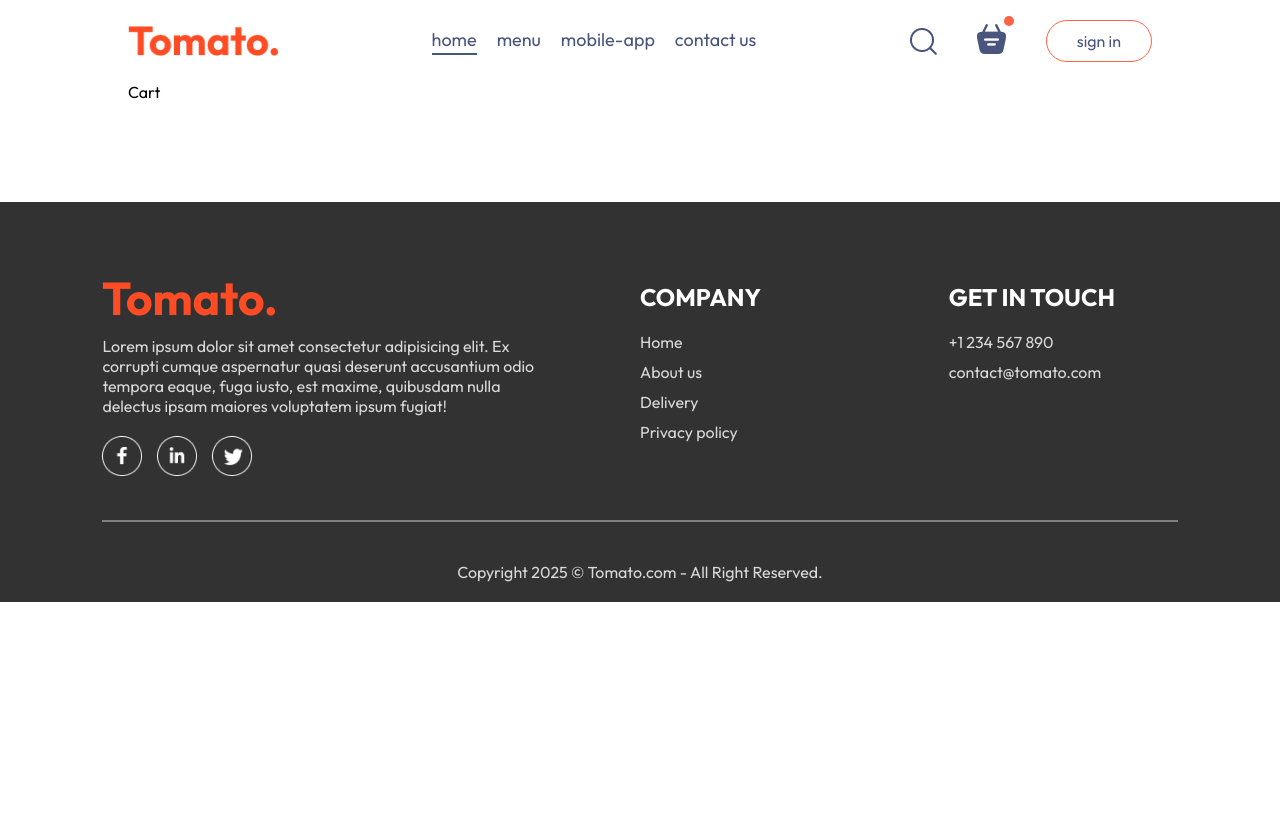
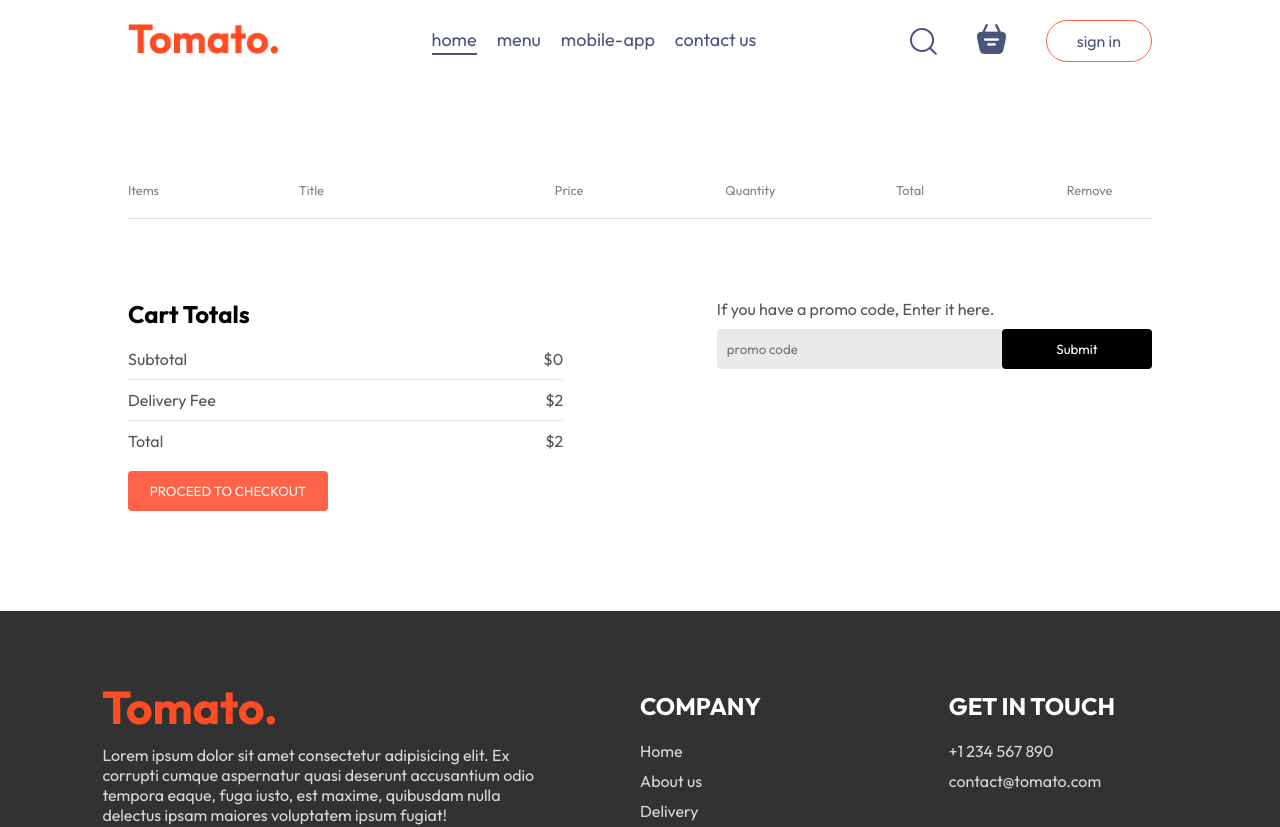
Before and after one commit to mahmoudmaged226/food-del, a React (Vite) app in the folder frontend/: page /cart in a window 1280 px wide. Shown: the top 827 px of the page. Before the commit the page ends 800 px from the top, so only its background shows below. Built offline with nearby package versions, Linux system fonts and the light colour scheme.

Commit message:
Enhance Cart and Navbar components with total amount calculation and navigation links

```diff
--- a/frontend/src/components/Navbar/Navbar.jsx
+++ b/frontend/src/components/Navbar/Navbar.jsx
@@ -2,13 +2,19 @@
 import "./Navbar.css";
 import { assets } from "../../assets/assets";
 import { Link } from "react-router-dom";
+import { StoreContext } from "../../context/StoreContext";
+import { useContext } from "react";
 
 const Navbar = ({ setShowLogin }) => {
   const [menu, setMenu] = useState("home");
 
+  const { getTotalCartAmount } = useContext(StoreContext);
+
   return (
     <div className="navbar">
-      <img src={assets.logo} alt="" className="logo" />
+      <Link to="/">
+        <img src={assets.logo} alt="" className="logo" />
+      </Link>
       <ul className="navbar-menu">
         <Link
           to="/"
@@ -42,8 +48,10 @@
       <div className="navbar-right">
         <img src={assets.search_icon} alt="" />
         <div className="navbar-search-icon">
-          <img src={assets.basket_icon} alt="" />
-          <div className="dot"></div>
+          <Link to="/cart">
+            <img src={assets.basket_icon} alt="" />
+          </Link>
+          <div className={getTotalCartAmount() === 0 ? "" : "dot"}></div>
         </div>
         <button onClick={() => setShowLogin(true)}>sign in</button>
       </div>
--- a/frontend/src/context/StoreContext.jsx
+++ b/frontend/src/context/StoreContext.jsx
@@ -16,9 +16,16 @@
     setCartItems((prev) => ({ ...prev, [itemId]: prev[itemId] - 1 }));
   };
 
-  useEffect(() => {
-    console.log(cartItems);
-  }, [cartItems]);
+  const getTotalCartAmount = () => {
+    let totalAmount = 0;
+    for (const item in cartItems) {
+      if (cartItems[item] > 0) {
+        let itemInfo = food_list.find((product) => product._id === item);
+        totalAmount += itemInfo.price * cartItems[item];
+      }
+    }
+    return totalAmount;
+  };
 
   const contextValue = {
     food_list,
@@ -26,6 +33,7 @@
     addToCart,
     removeFromCart,
     setCartItems,
+    getTotalCartAmount,
   };
   return (
     <StoreContext.Provider value={contextValue}>
--- a/frontend/src/pages/Cart/Cart.css
+++ b/frontend/src/pages/Cart/Cart.css
@@ -0,0 +1,105 @@
+.cart {
+  margin-top: 100px;
+}
+
+.cart-items-title {
+  display: grid;
+  grid-template-columns: 1fr 1.5fr 1fr 1fr 1fr 0.5fr;
+  align-items: center;
+  color: grey;
+  font-size: max(1vw, 12px);
+}
+
+.cart-items-item {
+  margin: 10px 0;
+  color: black;
+}
+
+.cart-items-item img {
+  width: 50px;
+}
+
+.cart hr {
+  height: 1px;
+  background-color: #e2e2e2;
+  border: none;
+}
+
+.cart-items-item .cross {
+  cursor: pointer;
+}
+
+.cart-bottom {
+  margin-top: 80px;
+  display: flex;
+  justify-content: space-between;
+  gap: max(12vw, 20px);
+}
+.cart-total {
+  flex: 1;
+  display: flex;
+  flex-direction: column;
+  gap: 20px;
+}
+
+.cart-total-details {
+  display: flex;
+  justify-content: space-between;
+  color: #555;
+}
+.cart-total hr {
+  margin: 10px 0px;
+}
+
+.cart-total button {
+  border: none;
+  color: white;
+  background-color: tomato;
+  width: max(15vw, 200px);
+  padding: 12px 0px;
+  border-radius: 4px;
+  cursor: pointer;
+}
+
+.cart-promocode {
+  flex: 1;
+}
+
+.cart-promocode p {
+  color: #555;
+}
+
+.cart-promocode-input {
+  margin-top: 10px;
+  display: flex;
+  justify-content: space-between;
+  align-items: center;
+  background-color: #eaeaea;
+  border-radius: 4px;
+}
+
+.cart-promocode-input input {
+  background: transparent;
+  border: none;
+  outline: none;
+  padding-left: 10px;
+}
+
+.cart-promocode-input button {
+  width: max(10vw, 150px);
+  padding: 12px 5px;
+  background-color: black;
+  border: none;
+  color: white;
+  border-radius: 4px;
+}
+
+@media (max-width: 750px) {
+  .cart-bottom {
+    flex-direction: column-reverse;
+  }
+
+  .cart-promocode {
+    justify-content: start;
+  }
+}
--- a/frontend/src/pages/Cart/Cart.jsx
+++ b/frontend/src/pages/Cart/Cart.jsx
@@ -1,10 +1,76 @@
-import React from 'react'
-import './Cart.css'
+import React, { useContext } from "react";
+import "./Cart.css";
+import { StoreContext } from "../../context/StoreContext";
 
 const Cart = () => {
+  const { cartItems, food_list, removeFromCart, getTotalCartAmount } =
+    useContext(StoreContext);
   return (
-    <div>Cart</div>
-  )
-}
+    <div className="cart">
+      <div className="cart-items">
+        <div className="cart-items-title">
+          <p>Items</p>
+          <p>Title</p>
+          <p>Price</p>
+          <p>Quantity</p>
+          <p>Total</p>
+          <p>Remove</p>
+        </div>
+        <br />
+        <hr />
+        {food_list.map((item, index) => {
+          if (cartItems[item._id] > 0) {
+            return (
+              <div>
+                <div className="cart-items-title cart-items-item">
+                  <img src={item.image} alt="" />
+                  <p>{item.name}</p>
+                  <p>${item.price}</p>
+                  <p>{cartItems[item._id]}</p>
+                  <p>${item.price * cartItems[item._id]}</p>
+                  <p onClick={() => removeFromCart(item._id)} className="cross">
+                    x
+                  </p>
+                </div>
+                <hr />
+              </div>
+            );
+          }
+        })}
+      </div>
+      <div className="cart-bottom">
+        <div className="cart-total">
+          <h2>Cart Totals</h2>
+          <div>
+            <div className="cart-total-details">
+              <p>Subtotal</p>
+              <p>${getTotalCartAmount()}</p>
+            </div>
+            <hr />
+            <div className="cart-total-details">
+              <p>Delivery Fee</p>
+              <p>${2}</p>
+            </div>
+            <hr />
+            <div className="cart-total-details">
+              <p>Total</p>
+              <p>${getTotalCartAmount() + 2}</p>
+            </div>
+          </div>
+          <button>PROCEED TO CHECKOUT</button>
+        </div>
+        <div className="cart-promocode">
+          <div>
+            <p>If you have a promo code, Enter it here.</p>
+            <div className="cart-promocode-input">
+              <input type="text" placeholder="promo code" />
+              <button>Submit</button>
+            </div>
+          </div>
+        </div>
+      </div>
+    </div>
+  );
+};
 
-export default Cart
+export default Cart;
```
